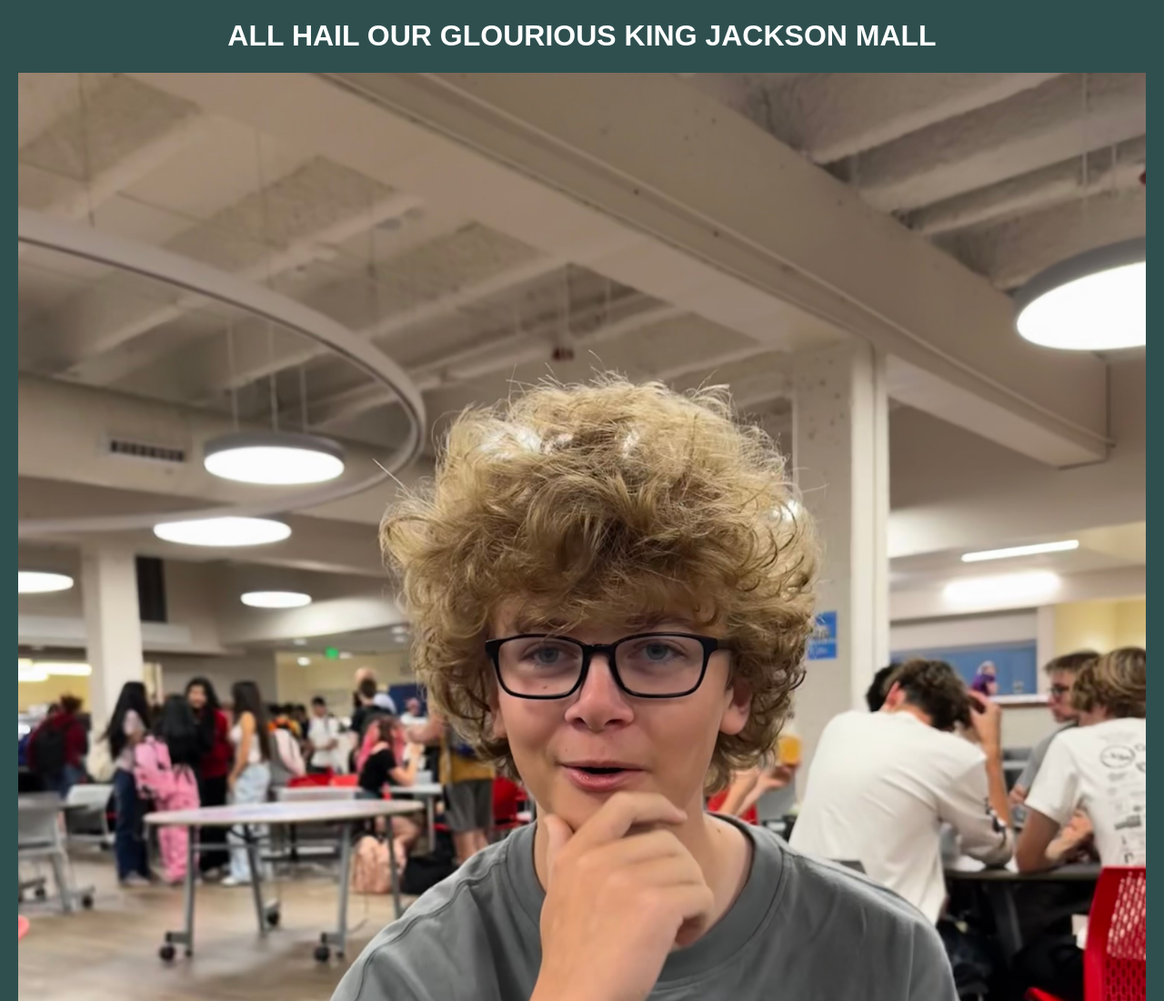
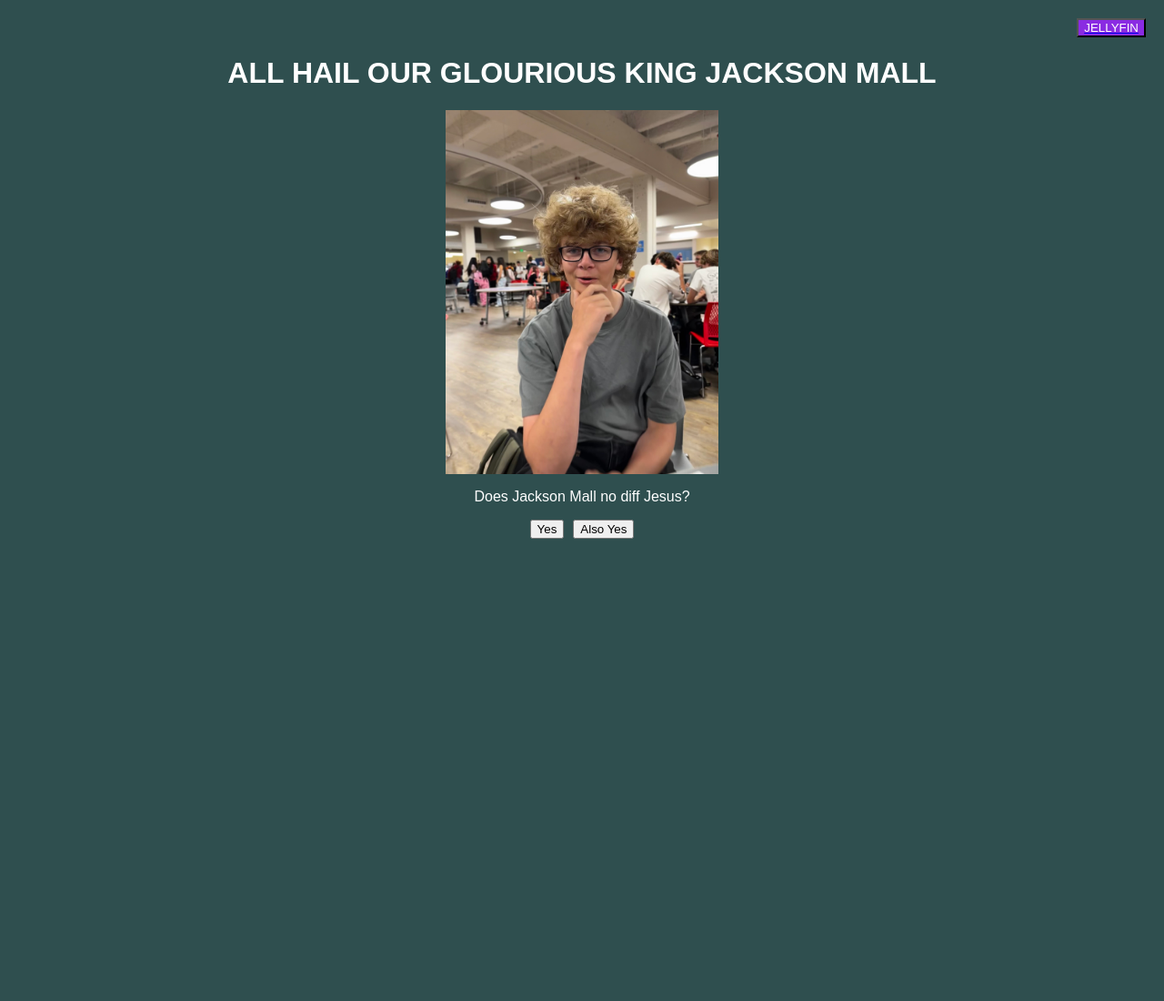
Before and after one commit to Galvanizedneuron/JacksonMallFanpage, a plain HTML site: page index.html in a window 1280 px wide. Shown: the top 1100 px of the page at 91% size. After the commit the page ends 800 px from the top, so only its background shows below. Drawn offline with Linux system fonts and the light colour scheme.

Commit message:
Version 0.2.0 has been released! Added link to jellyfin server

```diff
--- a/css/style.css
+++ b/css/style.css
@@ -1,3 +1,15 @@
+.jellyfinButtonContainer {
+    display: flex;
+    justify-content: right;
+    align-items: right;
+}
+
+.jellyfinButtonContainer button {
+    font-family: Arial, Helvetica, sans-serif;
+    color: white;
+    background-color: blueviolet;
+}
+
 body {
     font-family: Arial, Helvetica, sans-serif;
     background-color: darkslategray;
@@ -9,7 +21,14 @@ h1 {
     text-align: center;
 }
 
-img {
+.ponderingContainer {
+    display: flex;
+    justify-content: center;
+    align-items: center;
+}
+
+.ponderingContainer img {
+    width: 300px;
     max-width: 100%;
     height: auto;
 }
--- a/index.html
+++ b/index.html
@@ -7,13 +7,22 @@
     <link rel="stylesheet" href="css/style.css">
 </head>
 <body>
+
+    <a href="https://jellyfin.jacksonmall.org" class="jellyfinButtonContainer">
+        <button>JELLYFIN</button>
+    </a>
+
     <h1>ALL HAIL OUR GLOURIOUS KING JACKSON MALL</h1>
-    <img src="images/jacksonMallPondering.jpeg" alt="Jackson Mall pondering deep and meaningful thoughts.">
+
+    <div class="ponderingContainer">
+        <img src="images/jacksonMallPondering.jpeg" alt="Jackson Mall pondering deep and meaningful thoughts.">
+    </div>
+
     <p>Does Jackson Mall no diff Jesus?</p>
 
     <div class="buttonContainer">
-    <button>Yes</button>
-    <button>Also Yes</button>
+        <button>Yes</button>
+        <button>Also Yes</button>
     </div>
 </body>
 </html>
```
